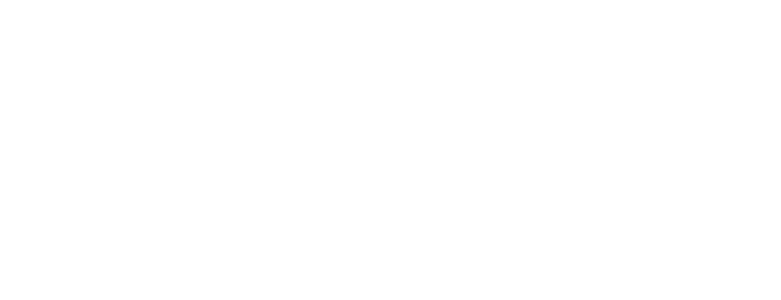
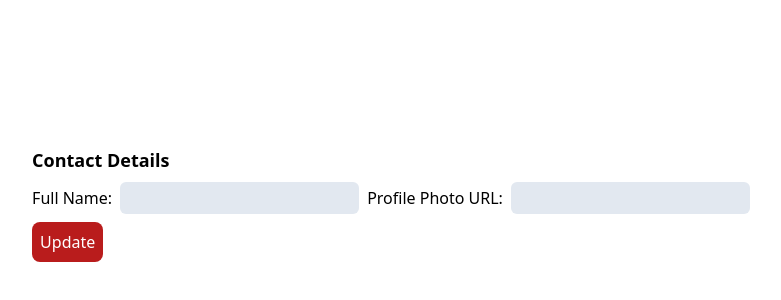
Before and after one commit to rishuishind/sharpProject5, a React (Create React App) app: page /updateProfile in a window 1280 px wide. Shown: the part 196-496 px from the top of the page, without its empty margins (245-1026 px from the left). Built offline with nearby package versions, Linux system fonts and the light colour scheme.

Commit message:
made the update page

```diff
--- a/src/App.js
+++ b/src/App.js
@@ -1,7 +1,7 @@
-import { Switch, Route } from "react-router-dom";
+import { Route } from "react-router-dom";
 import DummyLogin from './pages/DummyLogin'
 import HomePage from "./pages/HomePage";
-import { Router } from "react-router-dom/cjs/react-router-dom.min";
+import UpdateProfile from "./pages/UpdateProfile";
 
 function App() {
   return (
@@ -12,6 +12,9 @@
       <Route path="/login">
         <DummyLogin />
       </Route>
+      <Route path='/updateProfile'>
+        <UpdateProfile />
+      </Route>
     </>
   );
 }
--- a/src/components/Authentication.jsx
+++ b/src/components/Authentication.jsx
@@ -47,6 +47,7 @@
             }
         }).then(data => {
             console.log(data);
+            localStorage.setItem('token', data.idToken);
             history.replace('/login')
         }).catch(err => {
             alert(err.message);
--- a/src/pages/DummyLogin.jsx
+++ b/src/pages/DummyLogin.jsx
@@ -1,8 +1,14 @@
 import React from 'react'
+import { Link } from 'react-router-dom/cjs/react-router-dom';
 
 const DummyLogin = () => {
     return (
-        <h1>This is a dummy login page</h1>
+        <>
+            <h1>This is a dummy login page</h1>
+            <Link to='/updateProfile'>
+                <h1 className=' text-blue-800'>Your Profile is incomplete!! Complete now</h1>
+            </Link>
+        </>
     )
 }
 
--- /dev/null
+++ b/src/pages/UpdateProfile.jsx
@@ -0,0 +1,62 @@
+import React, { useRef } from 'react'
+
+const UpdateProfile = () => {
+
+    const nameRef = useRef();
+    const urlRef = useRef();
+
+    const handleSubmit = (e) => {
+        e.preventDefault();
+        const token = localStorage.getItem('token');
+        fetch('https://identitytoolkit.googleapis.com/v1/accounts:update?key=AIzaSyD8ycB6q6pys2MMvD6gP4F308TdRu3RshI', {
+            method: 'POST',
+            body: JSON.stringify({
+                idToken: token,
+                displayName: nameRef.current.value,
+                photoUrl: urlRef.current.value,
+                deleteAttribute: ['PHOTO_URL'],
+                returnSecureToken: true
+            }),
+            headers: {
+                'Content-Type': 'application/json'
+            }
+        }).then(res => {
+            if (res.ok) {
+                return res.json();
+            } else {
+                return res.json().then(data => {
+                    let errorMessage = 'Authentication Failed';
+                    throw new Error(errorMessage);
+                })
+            }
+        }).then(data => {
+            console.log(data);
+        }).catch(err => {
+            alert(err.message);
+        })
+    }
+
+    return (
+        <div className='flex justify-center items-center h-screen'>
+            <div>
+                <h1 className=' font-semibold text-lg'>Contact Details</h1>
+                <form onSubmit={handleSubmit}>
+                    <div className='flex'>
+                        <div>
+                            <label htmlFor="Name">Full Name:</label>
+                            <input ref={nameRef} className=' bg-slate-200 rounded-md p-1 m-2' type="text" />
+                        </div>
+                        <div>
+                            <label htmlFor="url">Profile Photo URL:</label>
+                            <input ref={urlRef} className=' bg-slate-200 rounded-md p-1 m-2' type="text" />
+                        </div>
+                    </div>
+                    <button type='submit' className=' bg-red-700 p-2 text-white rounded-lg'>Update</button>
+                </form>
+            </div>
+
+        </div>
+    )
+}
+
+export default UpdateProfile
```
